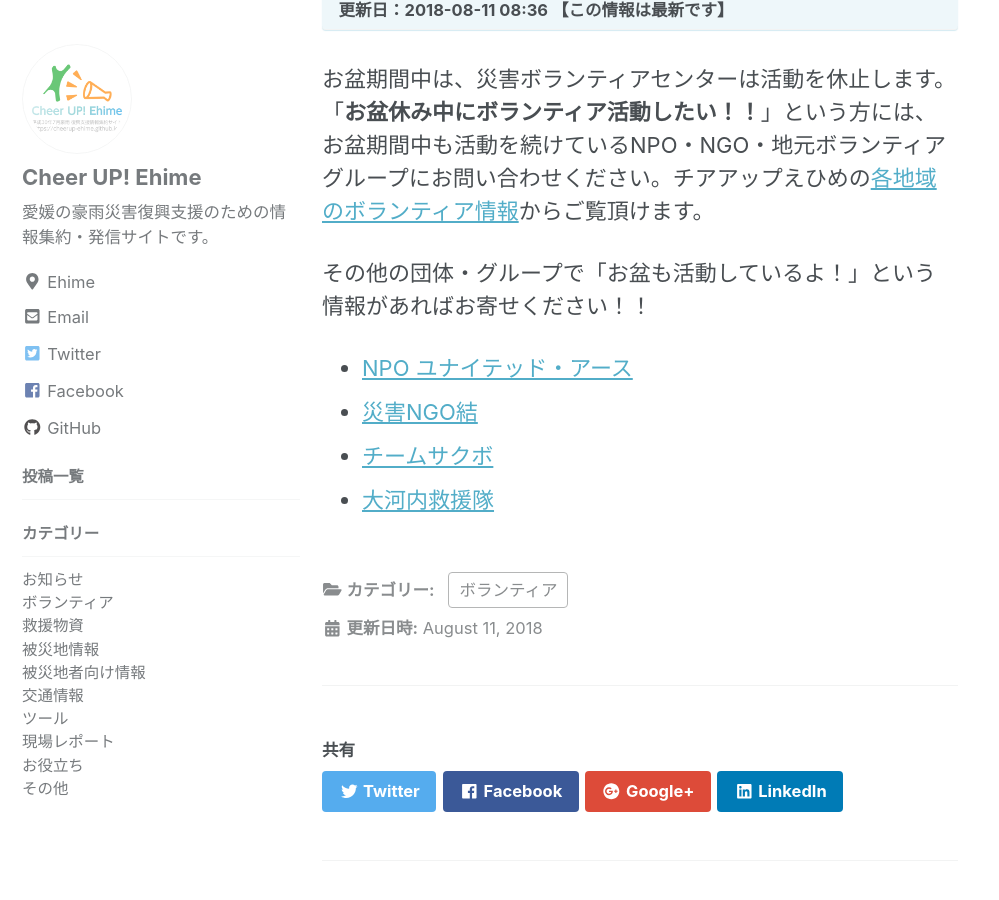
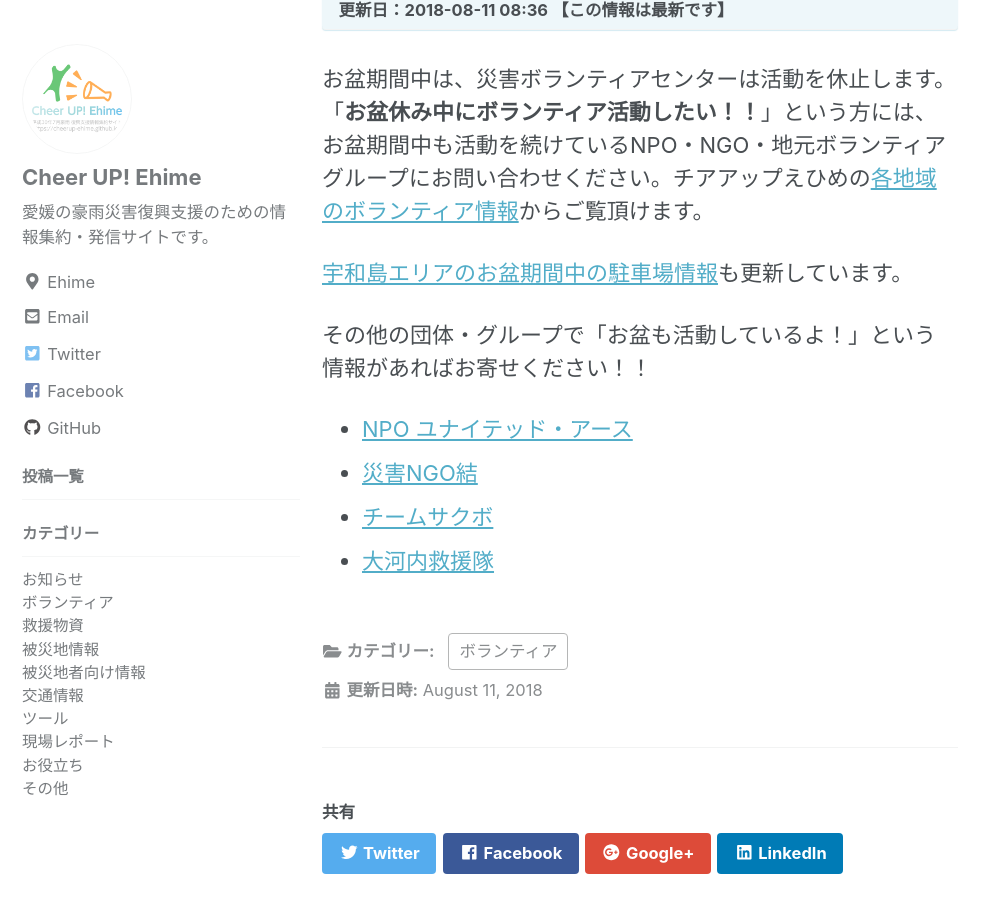
Before and after one commit to cheerup-ehime/cheerup-ehime.github.io, a Jekyll site: the page built from _posts/2018-08-11-volunteer-activity-in-obon-0811.md, in a window 1280 px wide and 900 px high, scrolled down 349 px. Shown: the whole window, without its empty margins (0-999 px from the left). Built offline with Jekyll 4.4.1, drawn with Linux system fonts in a browser that asks for light colours; nearby versions of some CDN libraries; comment, search, counter and statistics services are not loaded.

Commit message:
リンク修正

```diff
--- a/_posts/2018-08-11-volunteer-activity-in-obon-0811.md
+++ b/_posts/2018-08-11-volunteer-activity-in-obon-0811.md
@@ -11,9 +11,11 @@
 
 お盆期間中は、災害ボランティアセンターは活動を休止します。「**お盆休み中にボランティア活動したい！！**」という方には、お盆期間中も活動を続けているNPO・NGO・地元ボランティアグループにお問い合わせください。チアアップえひめの[各地域のボランティア情報](/volunteer-new/)からご覧頂けます。
 
+[宇和島エリアのお盆期間中の駐車場情報](/volunteer-new/uwajima/#お盆期間中の活動)も更新しています。
+
 その他の団体・グループで「お盆も活動しているよ！」という情報があればお寄せください！！
 
 - [NPO ユナイテッド・アース](/volunteer-new/uwajima/#ユナイテッドアース)
-- [災害NGO結](/volunteer-new/uwajima/#災害NGO結)
+- [災害NGO結](/volunteer-new/uwajima/#災害ngo結)
 - [チームサクボ](/volunteer-new/uwajima/#チームサクボ)
 - [大河内救援隊](/volunteer-new/uwajima/#大河内救援隊)
```
